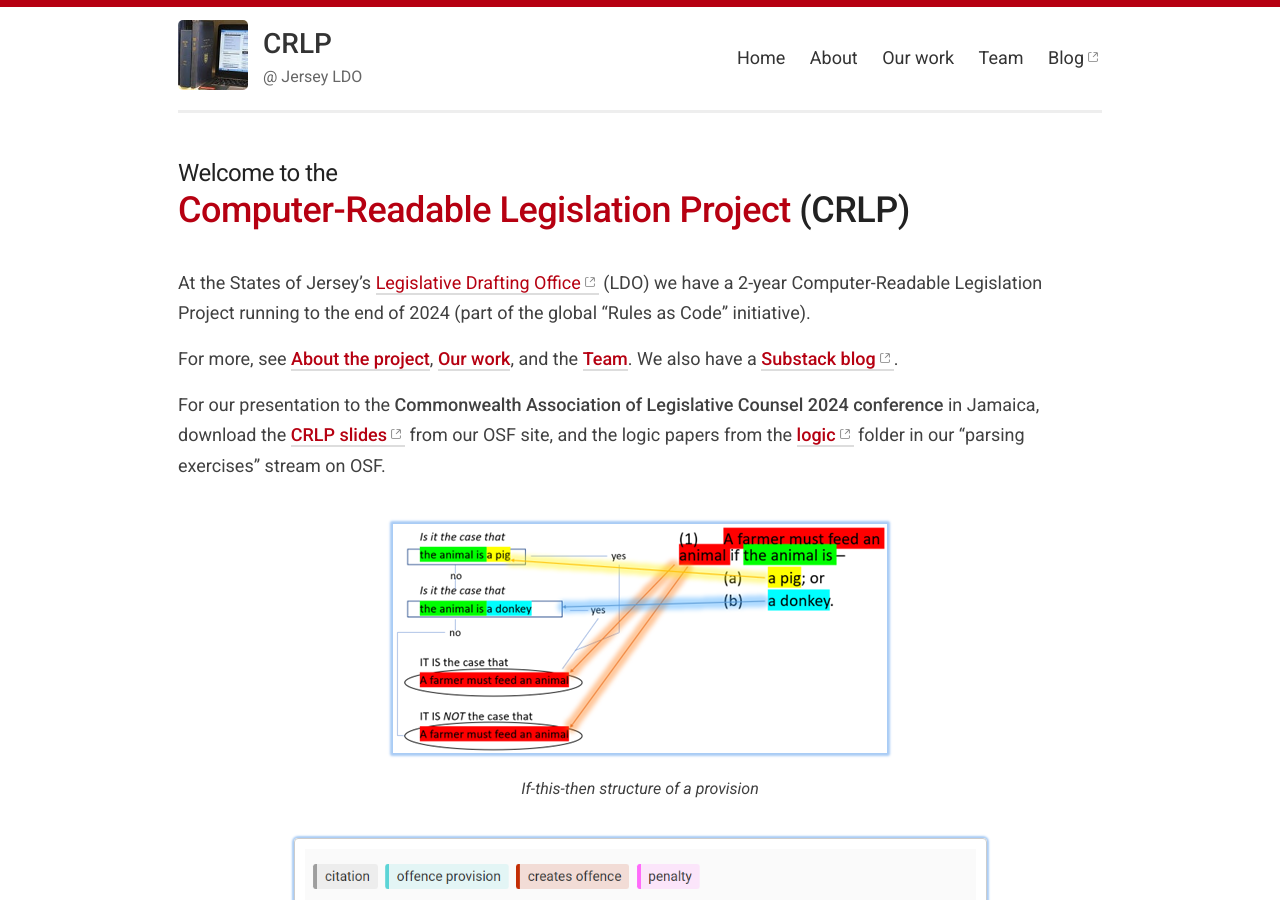
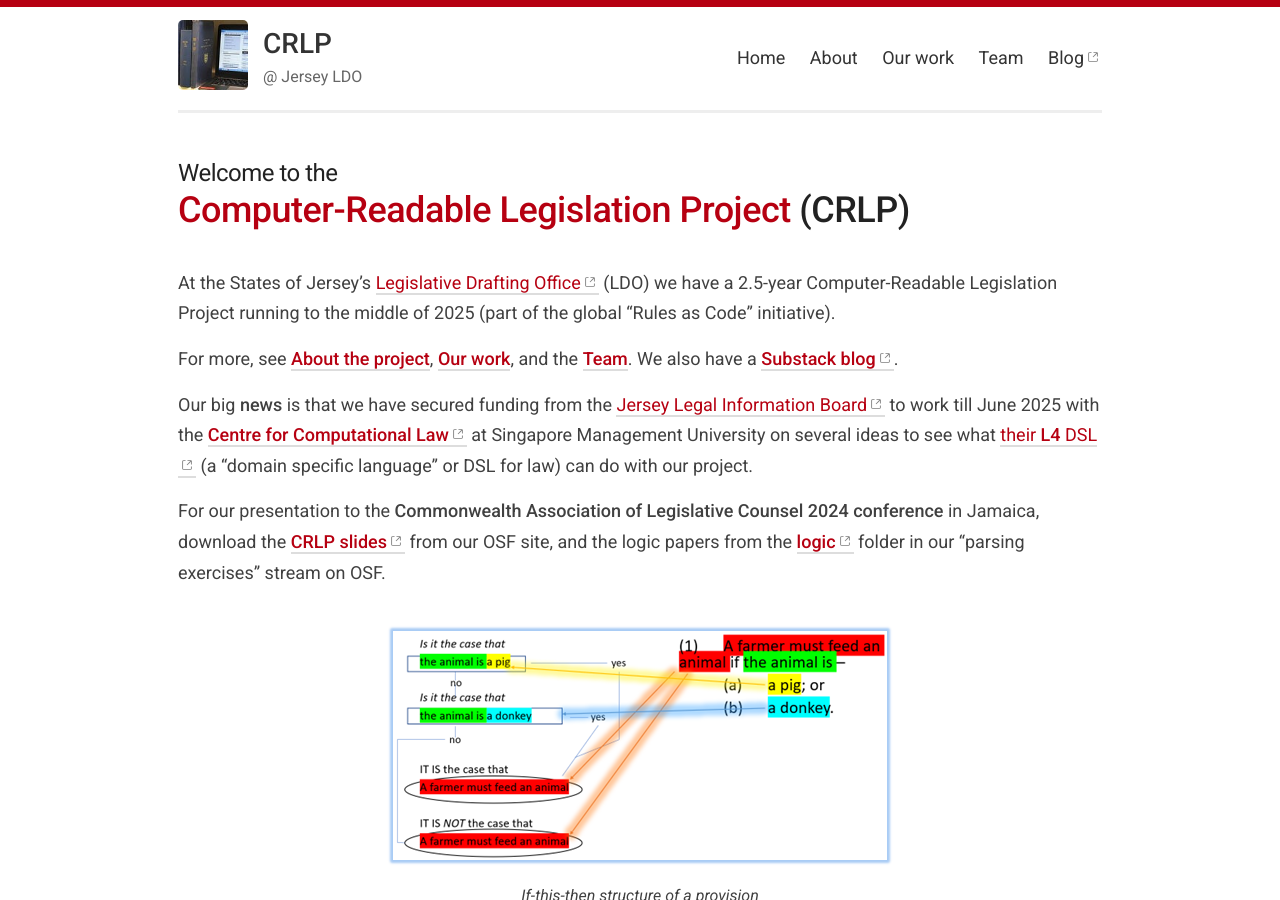
Before and after one commit to crlp-jerseyldo/crlp-jerseyldo.github.io, a Jekyll site: the page built from index.md, in a window 1280 px wide and 900 px high. Built offline with Jekyll 4.4.1, drawn with Linux system fonts in a browser that asks for light colours; our own code applies the rules of GitHub Pages for plain Markdown files.

Commit message:
Update index.md
Added news of JLIB funding for work with CCLaw

```diff
--- a/index.md
+++ b/index.md
@@ -4,9 +4,11 @@ layout: default
 
 # <span>Welcome to the</span> <br><em>Computer-Readable Legislation Project</em> (CRLP)
 
-At the States of Jersey’s [Legislative Drafting Office](https://www.gov.je/Government/NonexecLegal/StatesGreffe/Pages/LegislativeDraftingOffice.aspx){:target="_blank"} (LDO) we have a 2-year Computer-Readable Legislation Project running to the end of 2024 (part of the global “Rules as Code” initiative).
+At the States of Jersey’s [Legislative Drafting Office](https://www.gov.je/Government/NonexecLegal/StatesGreffe/Pages/LegislativeDraftingOffice.aspx){:target="_blank"} (LDO) we have a 2.5-year Computer-Readable Legislation Project running to the middle of 2025 (part of the global “Rules as Code” initiative).
 
 For more, see [**About the project**](/about), [**Our work**](/work), and the [**Team**](/team). We also have a [**Substack blog**](https://digitallegislation.substack.com){:target="_blank"}.
+
+Our big **news** is that we have secured funding from the [Jersey Legal Information Board](https://www.jerseylaw.je/Pages/About.aspx){:target="_blank"} to work till June 2025 with the [**Centre for Computational Law**]( https://cclaw.smu.edu.sg/projects-papers/research-project-computational-law){:target="_blank"} at Singapore Management University on several ideas to see what [their **L4** DSL](https://github.com/smucclaw){:target="_blank"} (a “domain specific language” or DSL for law) can do with our project.
 
 For our presentation to the **Commonwealth Association of Legislative Counsel 2024 conference** in Jamaica, download the [**CRLP slides**](https://osf.io/erxby){:target="_blank"} from our OSF site, and the logic papers from the [**logic**](https://osf.io/qg4pb/){:target="_blank"} folder in our "parsing exercises" stream on OSF.
 
```
